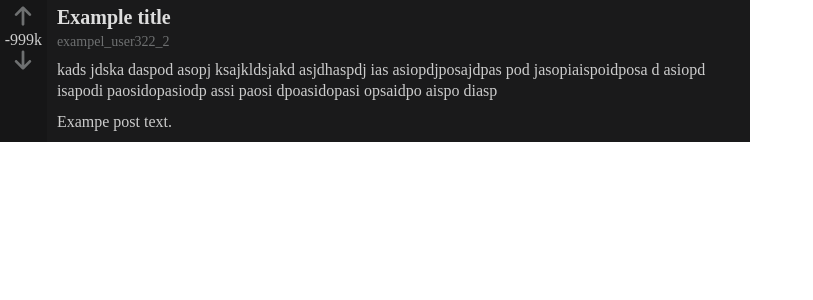
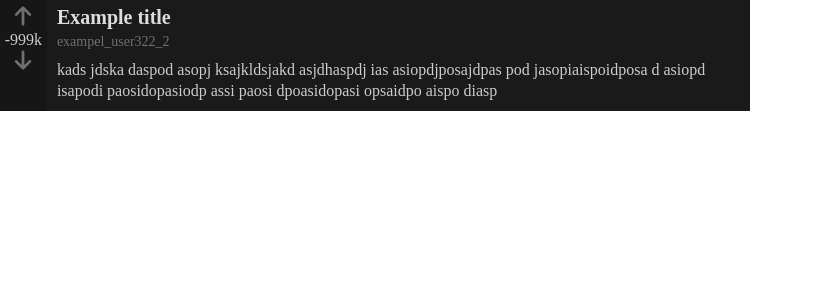
Before and after one commit to RealIndrit/auto-asset-downloader, a Python web app: template reddit/templates/post.html in a window 1280 px wide. Shown: the top 300 px of the page, without its empty margins (0-813 px from the left). Run offline with Jinja, Linux system fonts and the light colour scheme; the template is opened without the code that fills it, so the values that code supplies are empty.

```diff
--- a/main.py
+++ b/main.py
@@ -35,7 +35,7 @@ def example():
       exit()
 
    reddit_post = RedditPost(submission)
-   download_reddit_assets(reddit_post=reddit_post, path="downloaded", tts=False, text_file=False, screenshot=True, comments=10)
+   download_reddit_assets(reddit_post=reddit_post, path="downloaded", tts=False, text_file=False, screenshot=True, comments=100)
    #download_reddit_assets(reddit_post=reddit_post, path="downloaded", tts=True, text_file=True, screenshot=True, comments=2, pre_process_func=pre_process_text)
 
 if __name__ == "__main__":
--- a/reddit/templates/comment.html
+++ b/reddit/templates/comment.html
@@ -98,9 +98,6 @@ p {
          <p>
             Exampe post text.
          </p>
-         <p>
-            Exampe post text.
-         </p>
       </div>
    </div>
    <div id="misc">
--- a/reddit/templates/post.html
+++ b/reddit/templates/post.html
@@ -128,9 +128,6 @@ p {
          <p>
              kads jdska daspod asopj ksajkldsjakd asjdhaspdj ias asiopdjposajdpas pod jasopiaispoidposa d asiopd isapodi paosidopasiodp assi paosi dpoasidopasi opsaidpo aispo diasp
          </p>
-         <p>
-            Exampe post text.
-         </p>
       </div>
    </div>
    <div id="misc">
```
Also changed, not shown: reddit/reddit_screenshot.py (+15 -11 lines).
